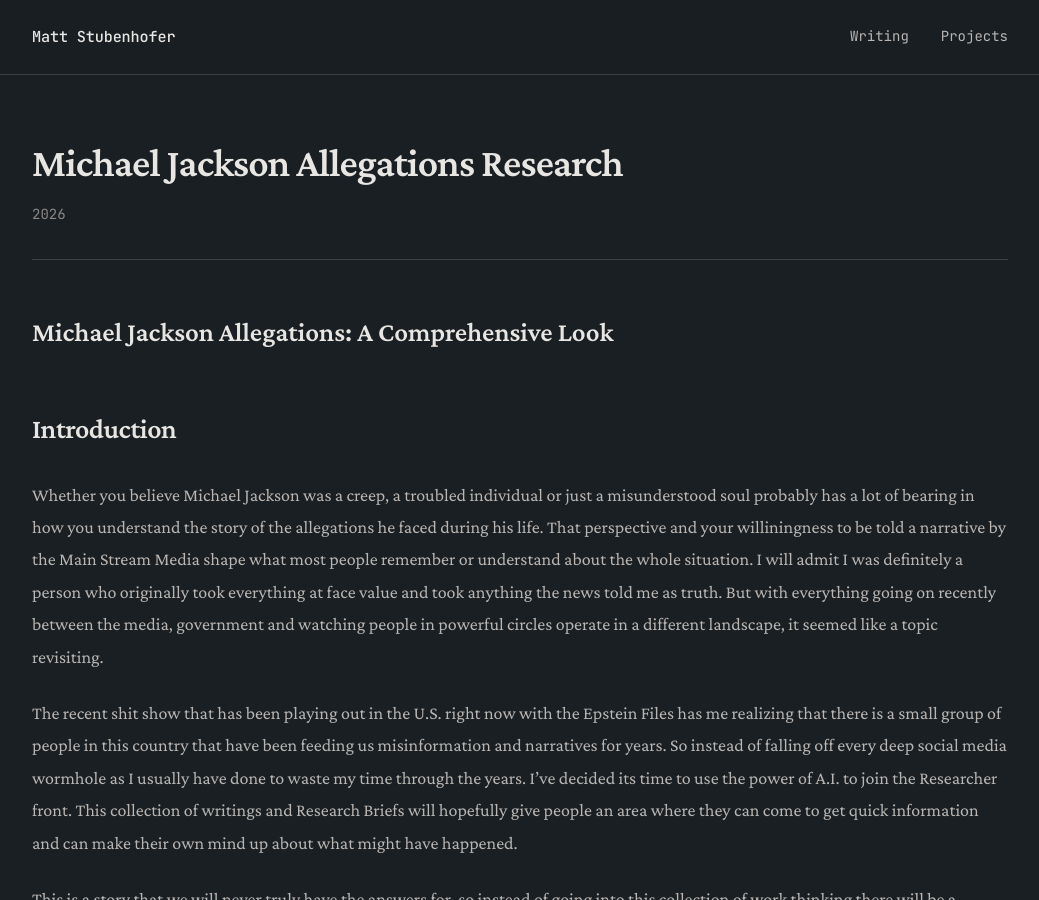
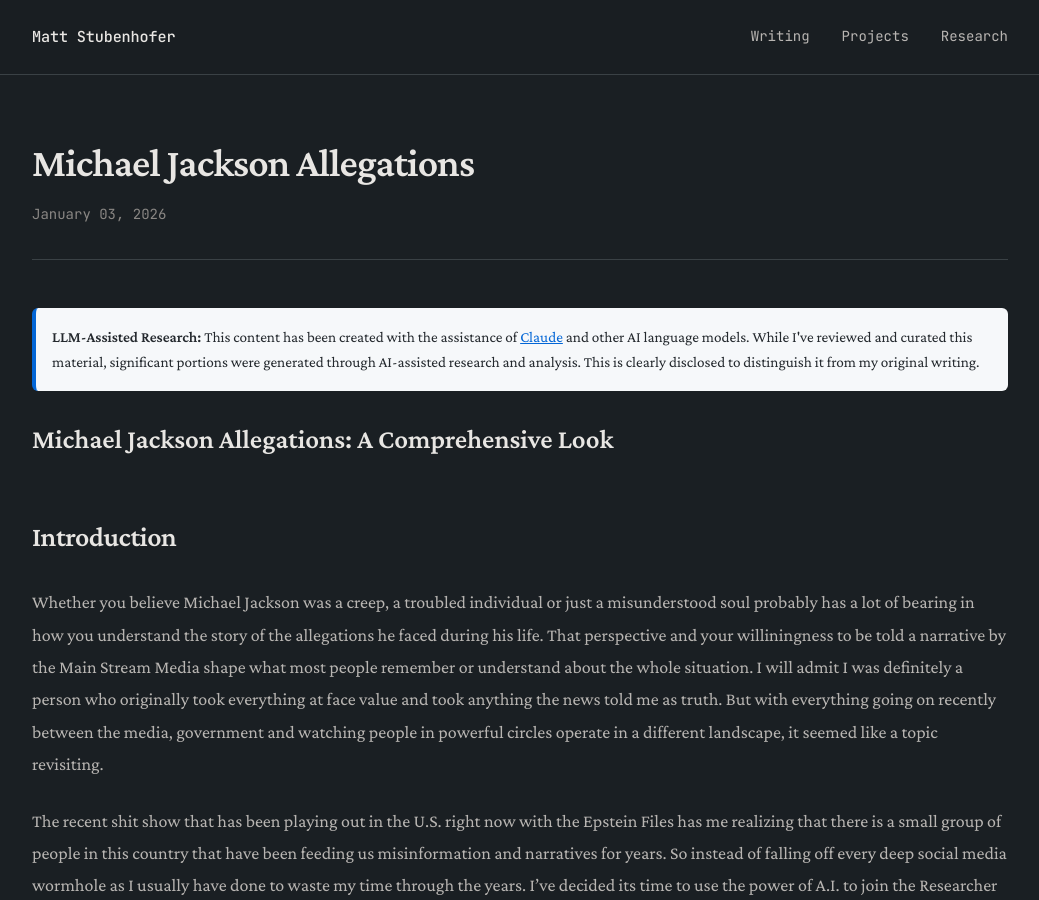
Before and after one commit to mattstub/mattstub.github.io, a Jekyll site: the page built from _projects/jackson-allegations.md, in a window 1280 px wide and 900 px high. Shown: the whole window, without its empty margins (120-1159 px from the left). Built offline with Jekyll 4.4.1, drawn with Linux system fonts in a browser that asks for light colours.

Commit message:
Add Research section with LLM attribution system
- Created new Research collection for LLM-assisted content
- Implemented conditional LLM attribution in post.html with clickable links to Claude, ChatGPT, and Gemini
- Added research.html landing page explaining LLM-assisted content
- Moved jackson-allegations and foster-care to _research collection
- Created _templates directory with ready-to-use templates for posts, research, and projects
- Updated README with comprehensive content type documentation and frontmatter templates
- Added .claude directory to .gitignore for local AI context files

This ensures transparency by clearly distinguishing AI-assisted research from original writing while encouraging readers to explore LLM tools.

Co-Authored-By: Claude Sonnet 4.5 <noreply@anthropic.com>

```diff
--- a/_config.yml
+++ b/_config.yml
@@ -13,6 +13,9 @@ collections:
   projects:
     output: true
     permalink: /projects/:title/
+  research:
+    output: true
+    permalink: /research/:title/
 
 # Exclude from processing
 exclude:
@@ -20,6 +23,7 @@ exclude:
   - Gemfile.lock
   - README.md
   - vendor
+  - _templates
 
 # Kramdown settings
 kramdown:
--- a/_layouts/default.html
+++ b/_layouts/default.html
@@ -17,6 +17,7 @@
             <div class="nav-links">
                 <a href="{{ '/writing/' | relative_url }}">Writing</a>
                 <a href="{{ '/projects/' | relative_url }}">Projects</a>
+                <a href="{{ '/research/' | relative_url }}">Research</a>
             </div>
         </div>
     </nav>
--- a/_layouts/post.html
+++ b/_layouts/post.html
@@ -14,6 +14,26 @@ layout: default
         </div>
     </header>
 
+    {% if page.llm_assisted %}
+    <div class="llm-attribution" style="background-color: #f6f8fa; border-left: 4px solid #0366d6; padding: 16px; margin: 24px 0; border-radius: 6px;">
+        <p style="margin: 0; font-size: 0.95em; color: #24292e;">
+            <strong>LLM-Assisted Research:</strong> This content has been created with the assistance of
+            {% if page.llm_model == "Claude" %}
+            <a href="https://claude.ai" target="_blank" rel="noopener noreferrer" style="color: #0366d6;">Claude</a>
+            {% elsif page.llm_model == "ChatGPT" %}
+            <a href="https://chat.openai.com" target="_blank" rel="noopener noreferrer" style="color: #0366d6;">ChatGPT</a>
+            {% elsif page.llm_model == "Gemini" %}
+            <a href="https://gemini.google.com" target="_blank" rel="noopener noreferrer" style="color: #0366d6;">Gemini</a>
+            {% else %}
+            {{ page.llm_model }}
+            {% endif %}
+            and other AI language models.
+            While I've reviewed and curated this material, significant portions were generated through AI-assisted research and analysis.
+            This is clearly disclosed to distinguish it from my original writing.
+        </p>
+    </div>
+    {% endif %}
+
     <div class="article-content">
         {{ content }}
     </div>
--- a/_projects/jackson-allegations.md
+++ b/_projects/jackson-allegations.md
@@ -1,8 +1,10 @@
 ---
-layout: project
-title: "Michael Jackson Allegations Research"
+layout: post
+title: "Michael Jackson Allegations"
 date: 2026-01-03
-excerpt: "A collection of research excerpts I have utilized Claude to investigate"
+excerpt: "A collection of research excerpts I have utilized Claude and other LLMs to investigate"
+llm_assisted: true
+llm_model: "Claude"
 ---
 
 # Michael Jackson Allegations: A Comprehensive Look
--- a/index.html
+++ b/index.html
@@ -8,7 +8,6 @@ title: Home
     <p class="hero-bio">
         Just a Construction Manager from Oklahoma and his random thoughts and current research.
         In the projects section you may find projects I am developing or large source research projects I am currently working on.
-        Currently developing ProManage.
     </p>
     <div class="social-links">
         <a href="mailto:site@mattstub.com">
```
Also changed, not shown: _projects/foster-care.md (added, +8 -0 lines), _projects/promanage.md (deleted, +0 -56 lines), _templates/post-template.md (added, +27 -0 lines), _templates/project-template.md (added, +42 -0 lines), _templates/research-template.md (added, +35 -0 lines), research.html (added, +31 -0 lines), README.md, _research/2026-01-03-michael-jackson-allegations.md (renamed from _posts/2026-01-03-michael-jackson-allegations.md), 1 other file.
